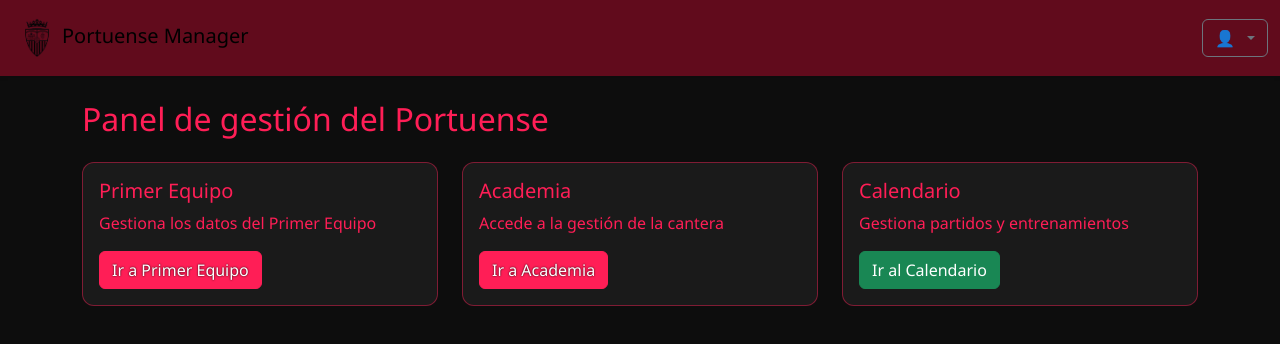
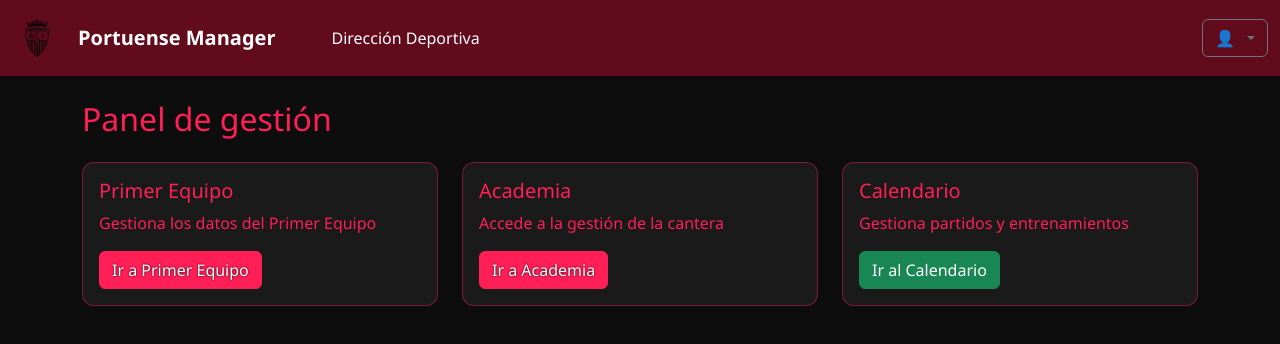
Before and after one commit to Guillermo-Aguado/Final, a React (Vite) app in the folder portuense-react/: page /dashboard in a window 1280 px wide. Shown: the top 344 px of the page. Built offline with nearby package versions, Linux system fonts and the light colour scheme.

Commit message:
Created Dirección Deportiva

```diff
--- a/portuense-react/src/components/AppHeader.jsx
+++ b/portuense-react/src/components/AppHeader.jsx
@@ -2,7 +2,7 @@ import { Navbar, Container, Nav, Dropdown } from "react-bootstrap";
 import { useNavigate } from "react-router-dom";
 import { useEffect, useState } from "react";
 import React from "react";
-import logo from '../assets/images/fondo rcportuense.png'; // o `.svg` si es el caso
+import logo from "../assets/images/fondo rcportuense.png"; // o `.svg` si es el caso
 
 export default function AppHeader() {
   const navigate = useNavigate();
@@ -27,16 +27,32 @@ export default function AppHeader() {
       <Container fluid>
         <Navbar.Brand
           onClick={() => navigate("/dashboard")}
-          style={{ cursor: "pointer" }}
+          style={{
+            cursor: "pointer",
+            display: "flex",
+            alignItems: "center",
+            gap: "1rem",
+          }}
         >
           <img
             src={logo}
             alt="Logo Portuense"
             style={{ width: "50px", height: "50px" }}
           />
-              Portuense Manager
+          <span
+            style={{ fontWeight: "bold", fontSize: "1.25rem", color: "white" }}
+          >
+            Portuense Manager
+          </span>
         </Navbar.Brand>
-
+        <Nav className="me-auto" style={{ marginLeft: "2rem" }}>
+          <Nav.Link
+            onClick={() => navigate("/direccion-deportiva")}
+            style={{ color: "white", fontWeight: "500", fontSize: "1rem" }}
+          >
+            Dirección Deportiva
+          </Nav.Link>
+        </Nav>
         <Nav className="ms-auto">
           <Dropdown align="end">
             <Dropdown.Toggle
--- a/portuense-react/src/pages/Dashboard.jsx
+++ b/portuense-react/src/pages/Dashboard.jsx
@@ -15,7 +15,7 @@ export default function Dashboard() {
     <>
       <AppHeader />
       <Container className="mt-4">
-        <h2 className="mb-4">Panel de gestión del Portuense</h2>
+        <h2 className="mb-4">Panel de gestión</h2>
 
         <Row className="mt-4">
           <Col md={6} lg={4} className="mb-4">
--- /dev/null
+++ b/portuense-react/src/pages/DireccionDeportiva.jsx
@@ -0,0 +1,15 @@
+import React from "react";
+import AppHeader from "../components/AppHeader";
+import { Container } from "react-bootstrap";
+
+export default function DireccionDeportiva() {
+  return (
+    <>
+      <AppHeader />
+      <Container className="mt-4">
+        <h2>Dirección Deportiva</h2>
+        <p>Hola mundo. Este es el inicio del módulo de Dirección Deportiva.</p>
+      </Container>
+    </>
+  );
+}
--- a/portuense-react/src/router.jsx
+++ b/portuense-react/src/router.jsx
@@ -13,6 +13,7 @@ import AcademiaDashboard from './pages/AcademiaDashboard';
 import UserManager from './pages/UserManager';
 import PaginaCuotas from './pages/Cuota';
 import AcademiaCategoria from './pages/AcademiaCategoria';
+import DireccionDeportiva from './pages/DireccionDeportiva';
 // import AcademiaDashboard from './pages/AcademiaDashboard';
 // import CategoriaOpciones from './pages/CategoriaOpciones';
 // import CategoriaDetalle from './pages/CategoriaDetalle';
@@ -35,6 +36,7 @@ export default function Router() {
         <Route path="/academia/:categoria" element={<AcademiaCategoria />} />
         <Route path="/usuarios" element={<UserManager />} />
         <Route path="/cuotas" element={<PaginaCuotas />} />
+        <Route path="/direccion-deportiva" element={<DireccionDeportiva />} />
       </Routes>
     </BrowserRouter>
   );
```
